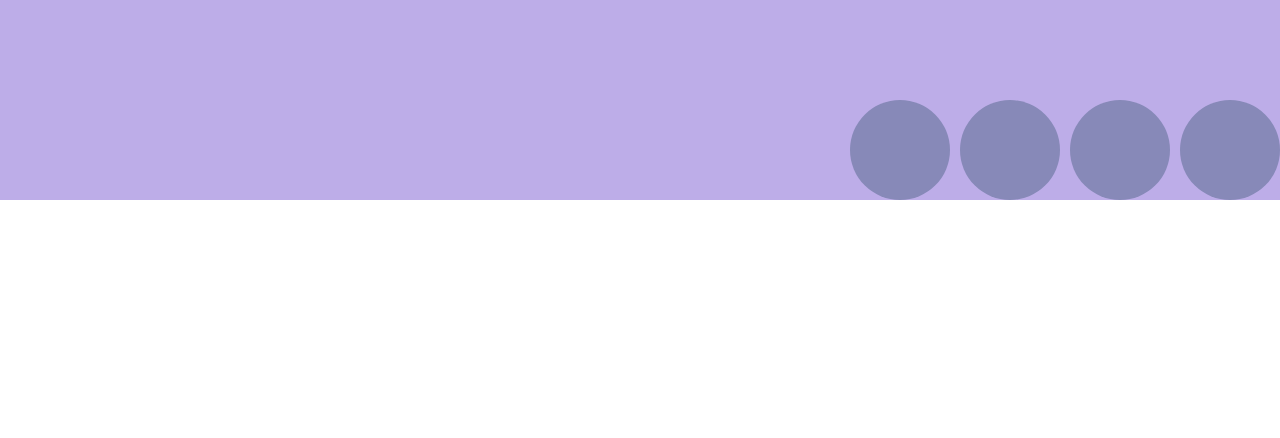
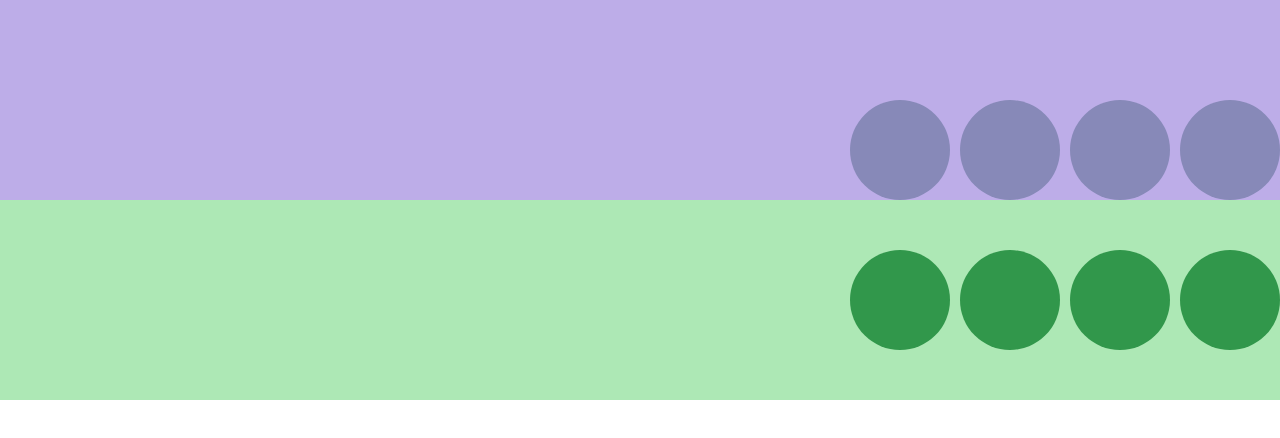
Before and after one commit to guirolim07/FlexTeste2, a plain HTML site: page index.html in a window 1280 px wide. Drawn offline with Linux system fonts and the light colour scheme.

Commit message:
Circulos Verdes Adicionados

```diff
--- a/style.css
+++ b/style.css
@@ -42,3 +42,25 @@ ul, ol, li{
 
 
 }
+
+.circulos2 {
+    width: 100vw;
+    height: 200px;
+    background-color: rgb(173, 232, 181);
+    display: flex;
+    justify-content: end;
+    align-items: center;
+    gap: 10px;
+
+}
+
+.circulos2 div{
+    width: 100px;
+    height: 100px;
+    background-color: rgb(49, 151, 75);
+    border-radius: 50%;
+
+
+
+
+}
```
